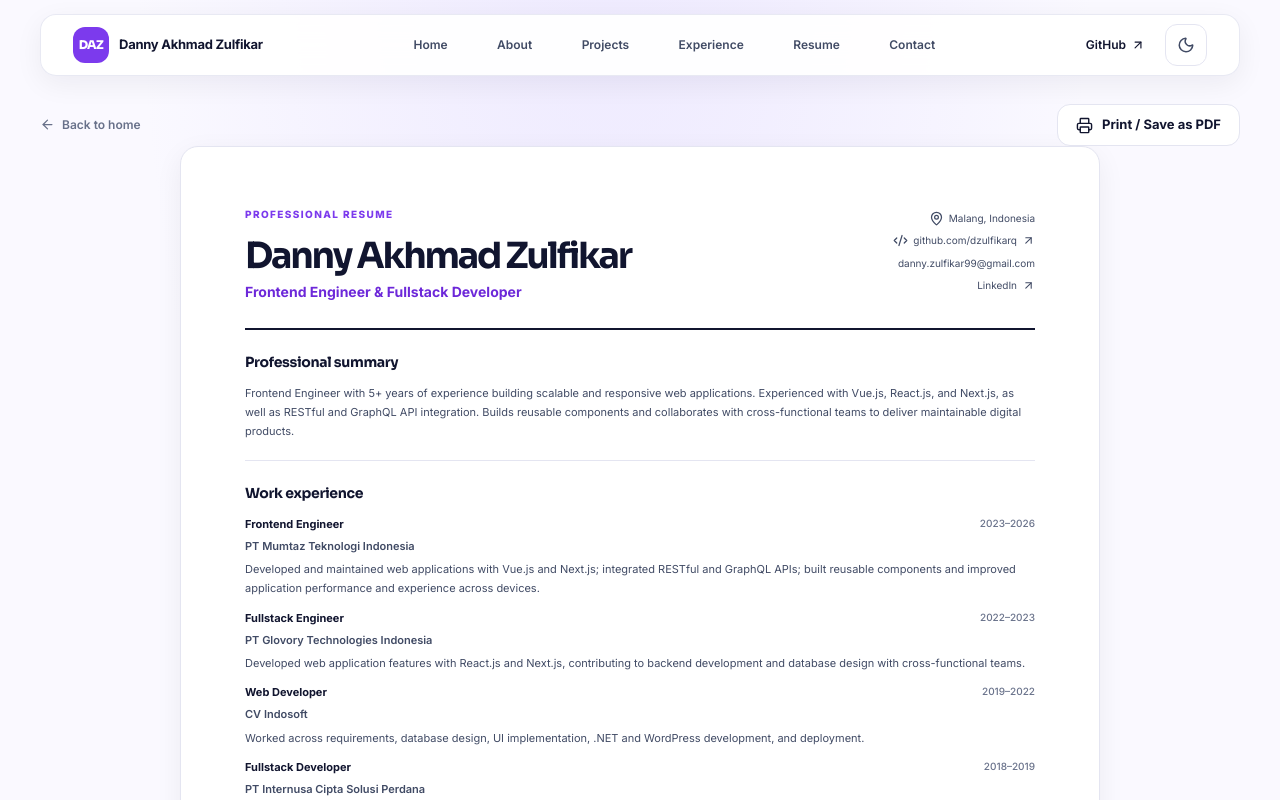
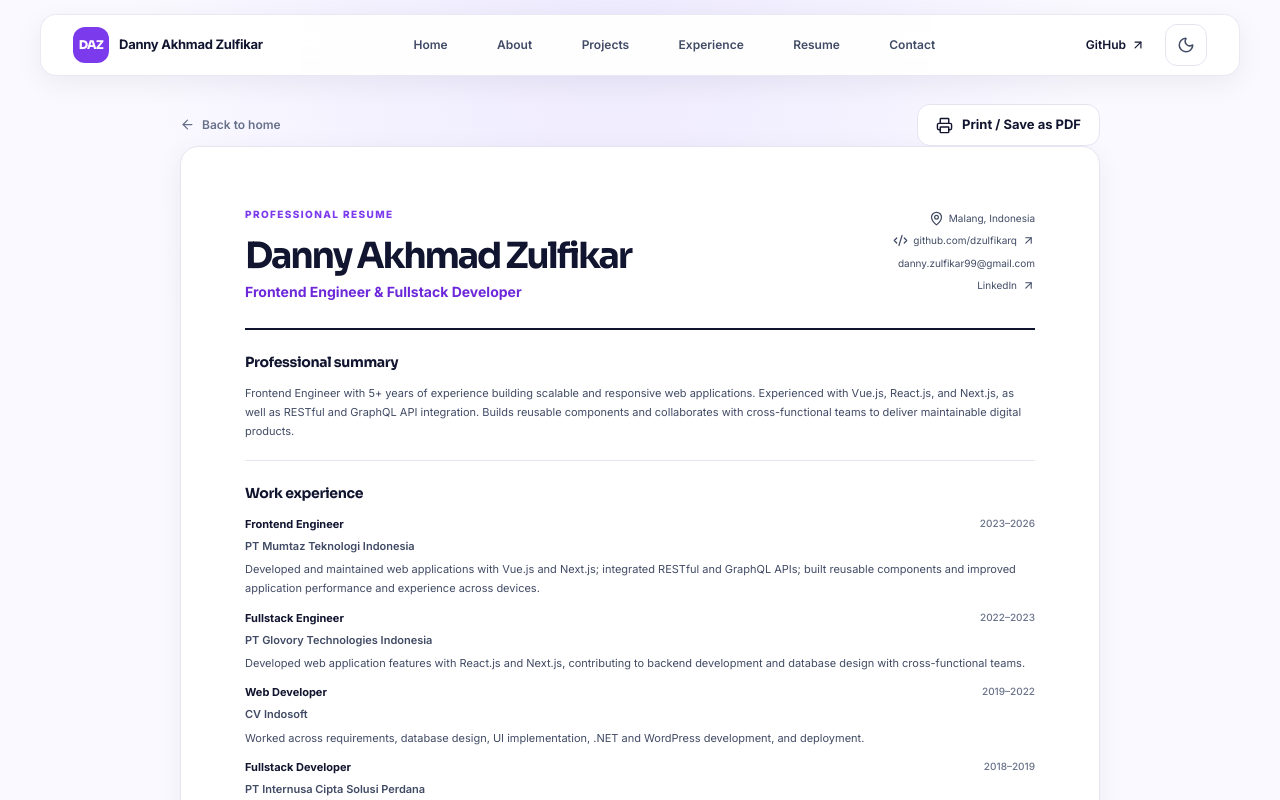
Before and after one commit to dzulfikarq/web-portofolio, a Next.js app: page /resume in a window 1280 px wide. Shown: the top 800 px of the page. Built offline with nearby package versions, Linux system fonts and the light colour scheme; no server answers.

Commit message:
style: align resume actions with document

```diff
--- a/src/app/globals.css
+++ b/src/app/globals.css
@@ -355,7 +355,7 @@ button { color: inherit; font: inherit; }
 .case-study-next { margin-top: 30px; }
 
 .resume-page { padding: 28px 0 90px; }
-.resume-actions { display: flex; justify-content: space-between; align-items: center; }
+.resume-actions { max-width: 920px; display: flex; justify-content: space-between; align-items: center; }
 .resume-actions .back-link { margin: 0; }
 .print-button { min-height: 42px; }
 .resume-document { max-width: 920px; padding: 54px 64px; border: 1px solid var(--border); border-radius: 18px; background: var(--surface); box-shadow: var(--shadow-soft); }
```
